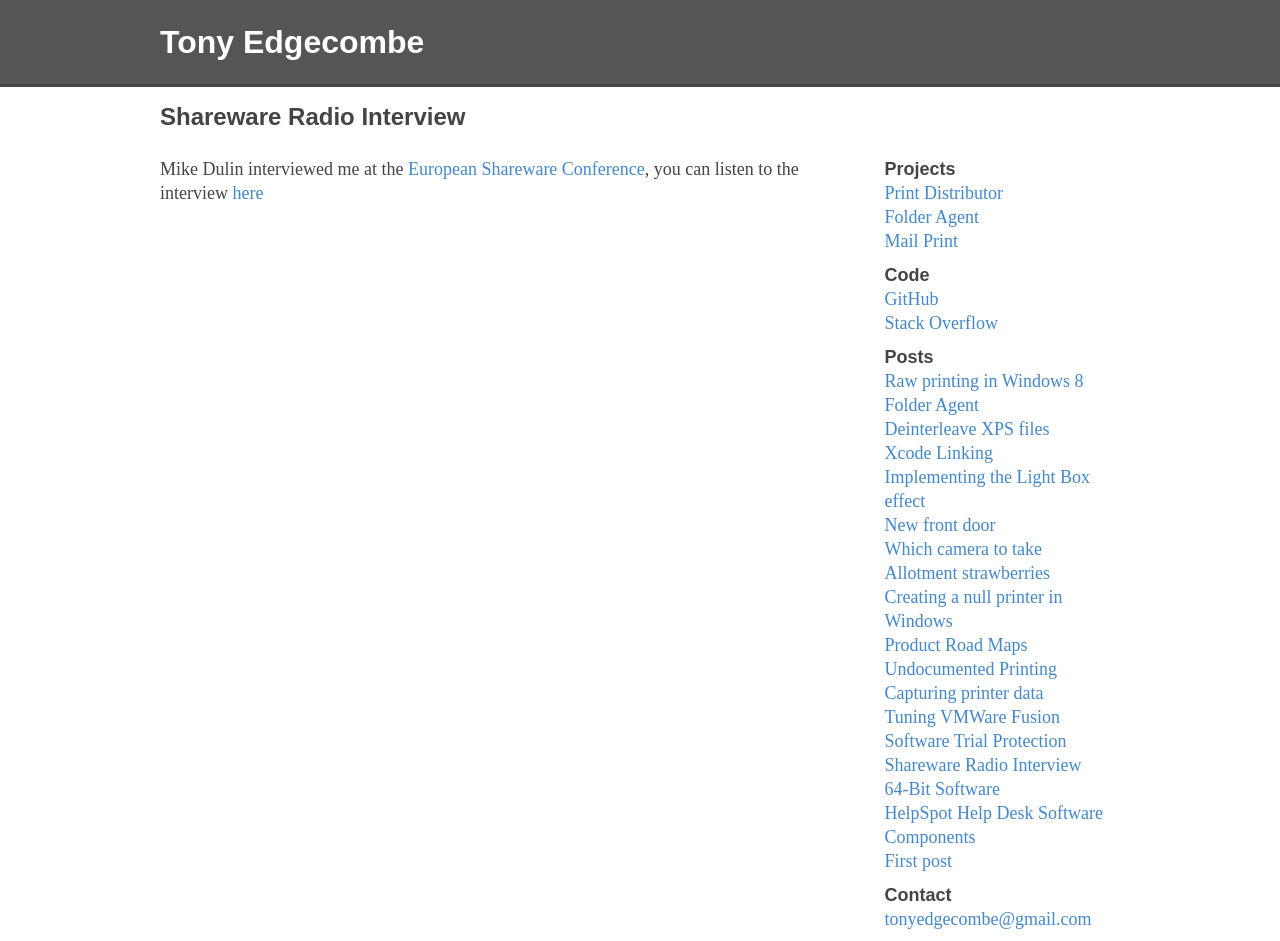
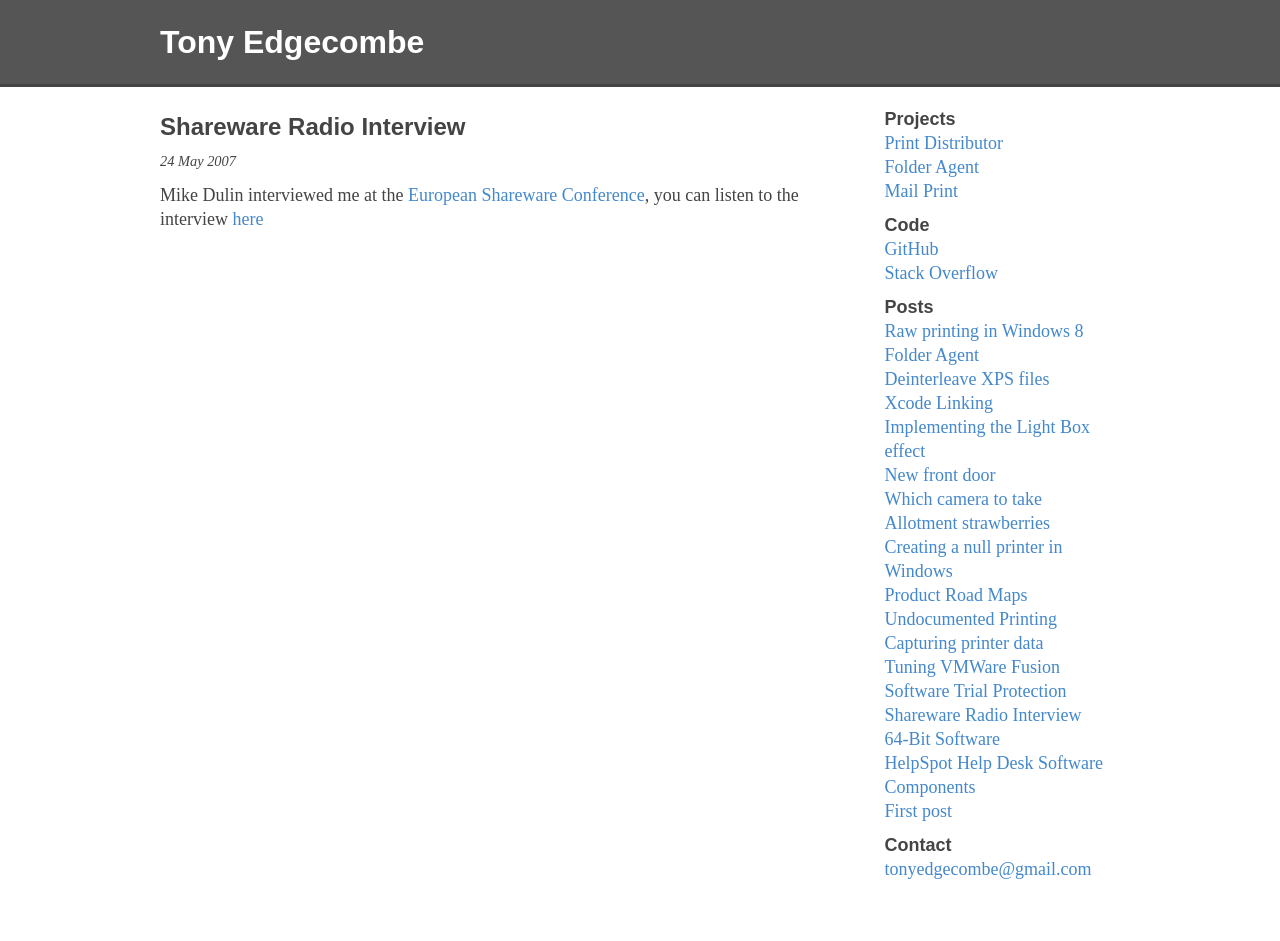
Before and after one commit to tonyedgecombe/tonyedgecombe.com, a Jekyll site: the page built from _posts/2007-05-24-Shareware-Radio-Interview.md, in a window 1280 px wide. Built offline with Jekyll 4.4.1, drawn with Linux system fonts in a browser that asks for light colours; Markdown is read by kramdown in place of the engine named in the settings; after the commit the page ends 900 px from its top, so only the background shows below that.

Commit message:
Initial release of new format

```diff
--- a/_layouts/default.html
+++ b/_layouts/default.html
@@ -25,8 +25,6 @@
       </div>
 
       <div class="content-container">
-        <h2>{{ page.title }}</h2>
-
         <div class="content">
           {{ content }}
         </div>
--- a/_layouts/post.html
+++ b/_layouts/post.html
@@ -1,9 +1,6 @@
 ---
 layout: default
 ---
-
-<div class="post">
+<h2>{{ page.title }}</h2>
+<p class="date">{{ page.date | date_to_string }}</p>
 {{ content }}
-<!--p class="meta">{{ page.date | date_to_string }}</p-->
-
-</div>
--- a/css/main.css
+++ b/css/main.css
@@ -42,6 +42,7 @@ a {
 .header {
   background-color: #555;
   border-bottom: 3px solid #444;
+  margin-bottom: 10px;
 }
 
 .header h1 {
@@ -64,13 +65,13 @@ a {
 
 .content {
   width: 710px;
-  padding: 0 10 0 0px;
+  padding: 0 10 0 0;
   display: inline-block;
 }
 
 h2 {
   font-size: 24px;
-  padding: 18px 0;
+  padding: 18px 0 0 0;
 }
 
 h3 {
@@ -86,3 +87,8 @@ pre {
   overflow: auto;
   margin: 10px 0;
 }
+
+.date {
+  font-style: italic;
+  font-size: 80%;
+}
```
Also changed, not shown: index.html (+6 -8 lines).
